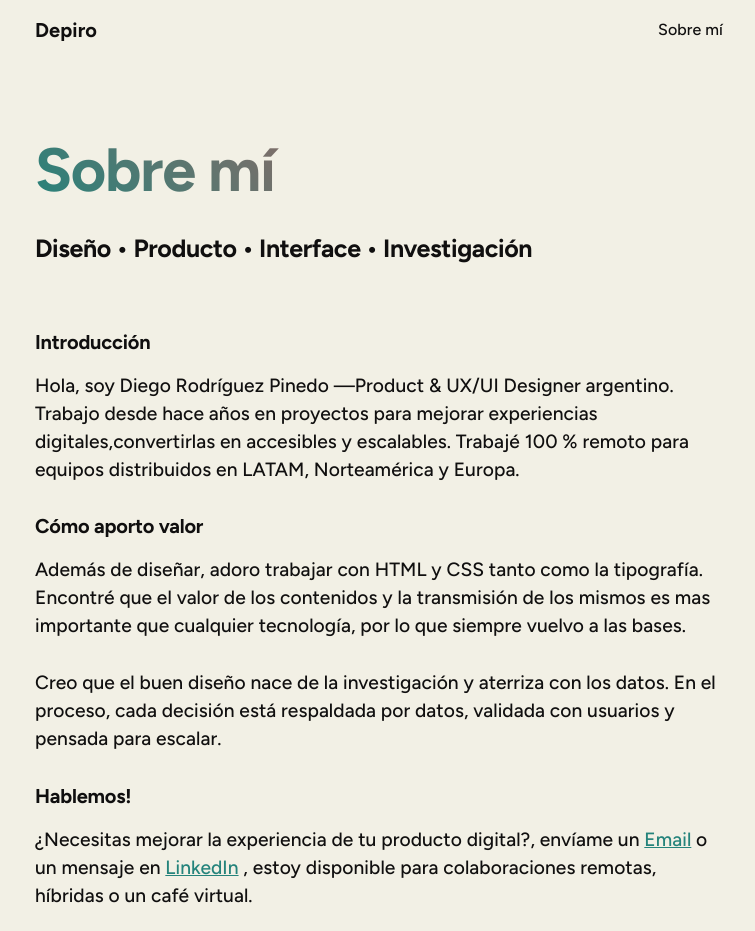
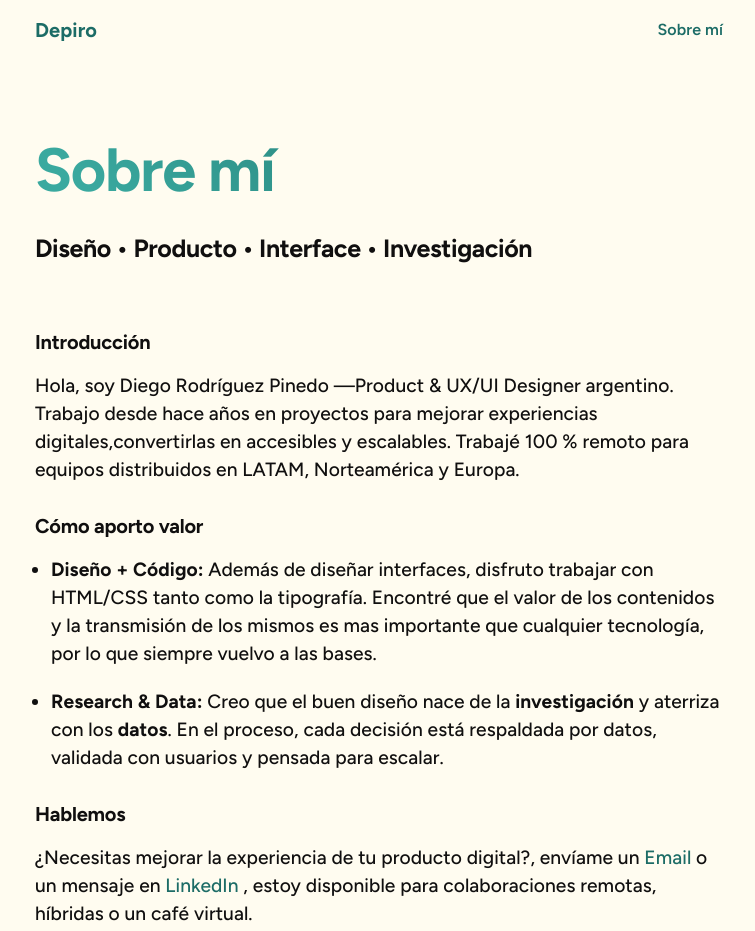
Before and after one commit to depiro/depiro, a website: page about.html in a window 1280 px wide. Shown: the top 931 px of the page, without its empty margins (261-1016 px from the left). Drawn offline with Linux system fonts and the light colour scheme.

Commit message:
content color update

```diff
--- a/about.html
+++ b/about.html
@@ -1,5 +1,5 @@
 <!DOCTYPE html>
-<html lang="en">
+<html lang="es">
 <head>
   <meta charset="UTF-8" />
   <meta name="viewport" content="width=device-width, initial-scale=1.0" />
@@ -30,12 +30,14 @@
           <h3 class="mb-4 text-lg">Introducción</h3>
           <p>Hola, soy Diego Rodríguez Pinedo —Product & UX/UI Designer argentino. Trabajo desde hace años en proyectos para mejorar experiencias digitales,convertirlas en accesibles y escalables. Trabajé 100 % remoto para equipos distribuidos en LATAM, Norteamérica y Europa.</p>
 
-            <h3 class="mb-4 text-lg ">Cómo aporto valor</h3>
-            <!-- <h4 class="mb-4">Human-Focused · Pixel-Precise</h4> -->
-            <p>Además de diseñar, adoro trabajar con HTML y CSS tanto como la tipografía. Encontré que el valor de los contenidos y la transmisión de los mismos es mas importante que cualquier tecnología, por lo que siempre vuelvo a las bases.</p>
-            <p>Creo que el buen diseño nace de la investigación y aterriza con los datos. En el proceso, cada decisión está respaldada por datos, validada con usuarios y pensada para escalar.</p>
+            <h3 class="mb-4 text-lg">Cómo aporto valor</h3>
+            <ul>
+              <li><strong>Diseño + Código:</strong> Además de diseñar interfaces, disfruto trabajar con HTML/CSS tanto como la tipografía. Encontré que el valor de los contenidos y la transmisión de los mismos es mas importante que cualquier tecnología, por lo que siempre vuelvo a las bases.
+              </li>
+              <li><strong>Research & Data:</strong> Creo que el buen diseño nace de la <strong>investigación</strong> y aterriza con los <strong>datos</strong>. En el proceso, cada decisión está respaldada por datos, validada con usuarios y pensada para escalar.</li>
+            </ul>
 
-            <h3 class="mb-4 text-lg ">Hablemos!</h3>
+            <h3 class="mb-4 text-lg">Hablemos</h3>
             <p>¿Necesitas mejorar la experiencia de tu producto digital?, envíame un <a href="mailto:hello@depi.ro" class="no-underline">Email</a> o un mensaje en <a href="https://linkedin.com/in/diegorodriguezpinedo/" class="no-underline" target="_blank" rel="noopener noreferrer">LinkedIn</a>  , estoy disponible para colaboraciones remotas, híbridas o un café virtual.</p>
         </div>
       </div>
@@ -50,17 +52,5 @@
     </footer>
   </div>
 
-
-
-<!--   <script>
-    const menuBtn = document.getElementById('menu-btn');
-    const mobileMenu = document.getElementById('mobile-menu');
-
-    menuBtn.addEventListener('click', () => {
-      const isOpen = menuBtn.getAttribute('aria-expanded') === 'true';
-      menuBtn.setAttribute('aria-expanded', !isOpen);
-      mobileMenu.classList.toggle('hidden');
-    });
-  </script> -->
 </body>
 </html>
--- /dev/null
+++ b/src/styles/_links.scss
@@ -0,0 +1,85 @@
+// --------------------
+// Link & Nav styles
+// --------------------
+
+// Tokens
+$link-color: var(--color-flexoki-cyan-700);
+$link-hover: var(--color-flexoki-cyan-600);
+$link-focus-outline: var(--color-flexoki-cyan-800);
+
+// 1️⃣  Reglas globales (a todos los <a>)
+a {
+  // Color inicial + subrayado accesible
+  color: $link-color;
+  /* text-decoration: underline; */ // Si prefieres mantenerlo, descomenta
+  text-decoration-thickness: 1px;
+  text-underline-offset: .15em;
+
+  // Underline animado (0 → 100 %)
+  background-image: linear-gradient(currentColor, currentColor);
+  background-position: 0 100%;
+  background-repeat: no-repeat;
+  background-size: 0 1px;
+
+  // Transiciones (🎯 AGREGADO: ‘color’ con duración y curva dedicadas)
+  transition:
+      color .25s ease-in-out,       // ⬅️ ahora tenemos animación de color
+      background-size .25s ease-out,
+      outline-offset .2s ease-out;
+
+  // Hover / active
+  &:hover,
+  &:active {
+    color: $link-hover;
+    background-size: 100% 1px;
+  }
+
+  // --------------------
+  // Fix universal focus ring
+  // --------------------
+  &:focus {
+    outline: 4px solid $link-focus-outline;
+    outline-offset: 4px;
+    background-size: 100% 1px;
+  }
+
+  @supports selector(:focus-visible) {
+    &:focus { outline: none; }
+    &:focus-visible {
+      outline: 4px solid $link-focus-outline;
+      outline-offset: 4px;
+      background-size: 100% 1px;
+    }
+  }
+}
+
+// 2️⃣ Enlaces dentro de párrafos
+p a {
+  color: $link-color;
+  font-weight: 500;
+}
+
+// 3️⃣ Navegación principal
+nav {
+  a {
+    margin-right: 1rem;
+    padding-block: .25rem;
+    font-weight: 600;
+
+    &[aria-current="page"] {
+      color: $link-hover;
+      cursor: default;
+      background-size: 100% 2px;
+    }
+
+    &:last-of-type { margin-right: 0; }
+  }
+}
+
+// 4️⃣ Reduce Motion
+@media (prefers-reduced-motion: reduce) {
+  a {
+    transition: none;
+    background-image: none;
+  }
+}
--- a/src/styles/_palette.scss
+++ b/src/styles/_palette.scss
@@ -172,3 +172,22 @@
   --color-flexoki-dark-pu-2:   var(--color-flexoki-purple-600);
   --color-flexoki-dark-ma-2:   var(--color-flexoki-magenta-600);
 }
+
+
+
+:root {
+  --color-1: rgb(100% 98.824% 94.118%);
+  --color-2: color(display-p3 0.092 0.106 0.316);
+}
+
+/* Normal theme */
+.combo-1 {
+  color: var(--color-1);
+  background-color: var(--color-2);
+}
+
+/* Inverse theme */
+.combo-2 {
+  color: var(--color-2);
+  background-color: var(--color-1);
+}
--- a/src/styles/custom.scss
+++ b/src/styles/custom.scss
@@ -1,10 +1,15 @@
 @use "typo";
 @use "palette";
+@use "links";
 
 // Custom variables
 :root {
+    /* --color-1: rgb(100% 98.824% 94.118%);
+    --color-2: color(display-p3 0.092 0.106 0.316);
+    --color-text: var(--color-2);
+    --color-bg: var(--color-1);   */
     --color-text:var(--color-flexoki-light-tx);
-    --color-bg: var(--color-flexoki-light-bg-2);
+    --color-bg: var(--color-flexoki-light-bg);
     --max-width: 720px;
     --color-muted-text:var(--color-flexoki-cyan-600);
 }
@@ -21,27 +26,6 @@ body {
     padding: 0 1rem;
 }
 
-// Links
-a {
-    color: inherit;
-    transition: opacity 0.2s;
-
-    &:hover {
-        color: var(--color-flexoki-cyan-600);
-        text-decoration: underline;
-    }
-}
-
-// Navigation
-nav {
-  a {
-    margin-right: 1rem;
-
-    &:last-of-type {
-        margin-right: 0;
-      }
-  }
-}
 
 .contact-home {
     color: var(--color-flexoki-cyan-600);
@@ -49,7 +33,10 @@ nav {
 
 // Custom utility classes
 .text-gradient {
-  background: linear-gradient(45deg, var(--color-flexoki-cyan-600), #ff4f4f 100%);
+  /* background: linear-gradient(45deg, var(--color-flexoki-cyan-500), #ff4f4f 100%); */
+  /* background: linear-gradient(45deg, #0ea3a8 10%, #140b5c 90%); */
+  background: linear-gradient(45deg, var(--color-flexoki-cyan-400) 10%, var(--color-flexoki-cyan-700) 90%);
+  /* background: linear-gradient(45deg, rgb(21, 31, 177) 10%, #680791 90%); */
   -webkit-background-clip: text;
   -webkit-text-fill-color: transparent;
   background-clip: text;
@@ -85,27 +72,18 @@ header, footer {
 .disclaimer {
   color: var(--color-flexoki-cyan-700);
 }
-h2 {
-  /* margin-bottom: 2.8rem; border:1px solid green; */
-}
-h3, h4 {
-  /* margin-bottom: .5rem; */
-}
+
 p, ul, ol {
   color: var(--color-flexoki-light-tx-1);
   margin-bottom: 1.8rem;
 }
 
-// Links
-p {
-    a {
-    color: var(--color-flexoki-cyan-600);
-    text-decoration: underline;
-    transition: opacity 0.2s;
+ul {
+  list-style: disc;
+  padding-left: 1rem;
+  list-style-position: outside;
 
-    &:hover {
-        color: inherit;
-        text-decoration: underline;
-    }
+  li {
+    margin-bottom: 1.2rem;
   }
 }
```
Also changed, not shown: index.html (+1 -1 lines), dist/styles/main.css, src/styles/custom.css, 1 other file.
